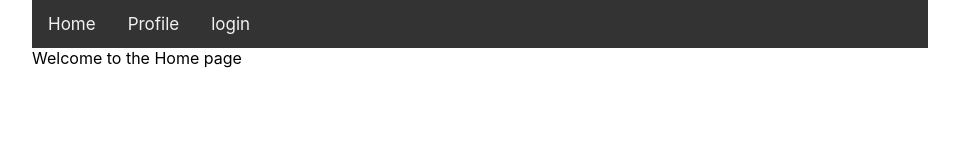
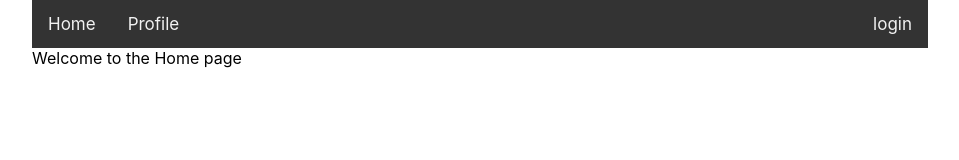
Before and after one commit to SOunit/typescript-with-react-jest-testing, a React (Create React App) app in the folder 03_advanced_project_features/: page / in a window 1280 px wide. Shown: the top 160 px of the page, without its empty margins (160-1119 px from the left). Built offline with nearby package versions, Linux system fonts and the light colour scheme.

Commit message:
add style fix

```diff
--- a/03_advanced_project_features/src/components/Navbar.tsx
+++ b/03_advanced_project_features/src/components/Navbar.tsx
@@ -6,9 +6,17 @@ export class Navbar extends React.Component<{ user: User | undefined }> {
   render() {
     let loginLogOut: any;
     if (this.props.user) {
-      loginLogOut = <Link to="/logout">{this.props.user.userName}</Link>;
+      loginLogOut = (
+        <Link to="/logout" style={{ float: "right" }}>
+          {this.props.user.userName}
+        </Link>
+      );
     } else {
-      loginLogOut = <Link to="/login">login</Link>;
+      loginLogOut = (
+        <Link to="/login" style={{ float: "right" }}>
+          login
+        </Link>
+      );
     }
 
     return (
```
